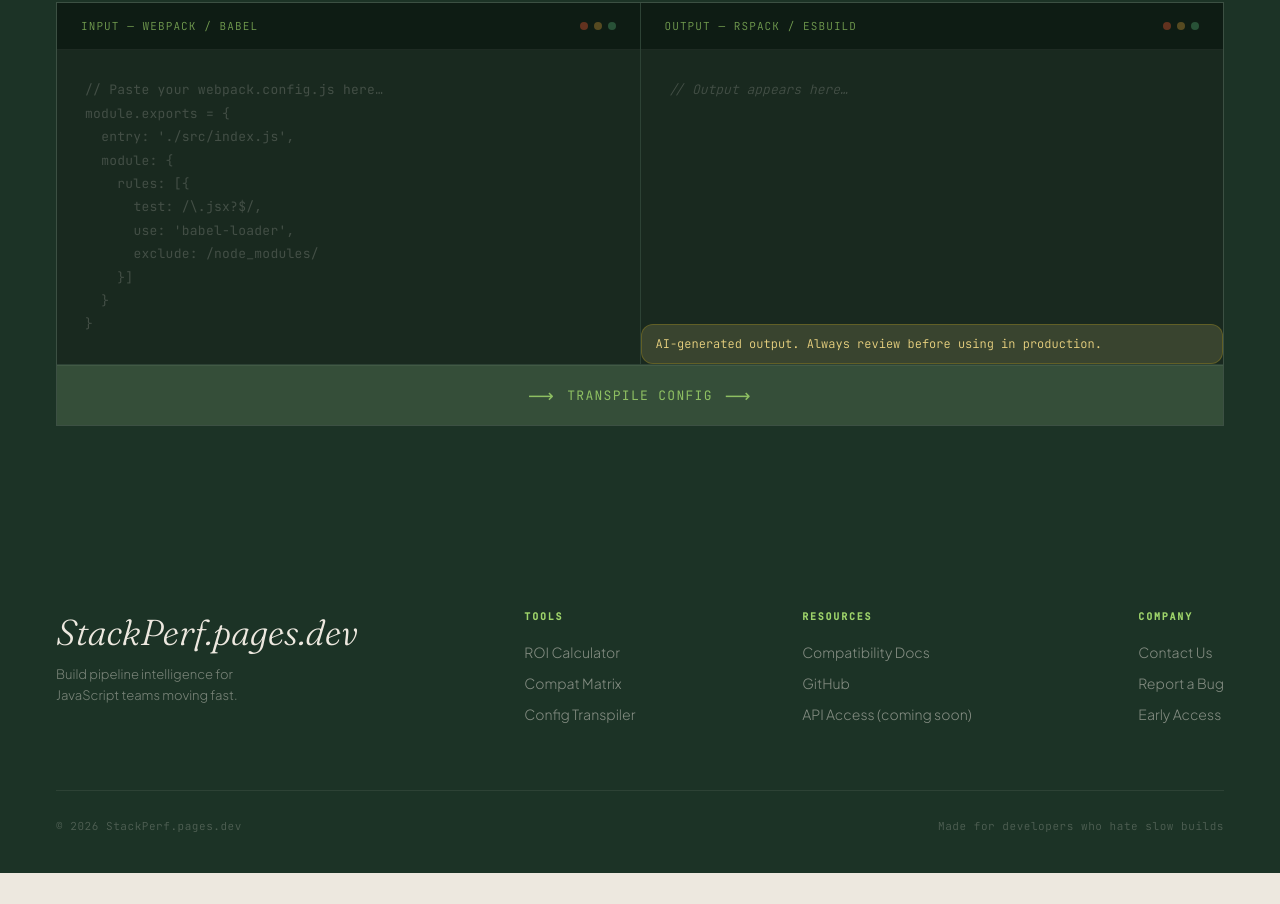
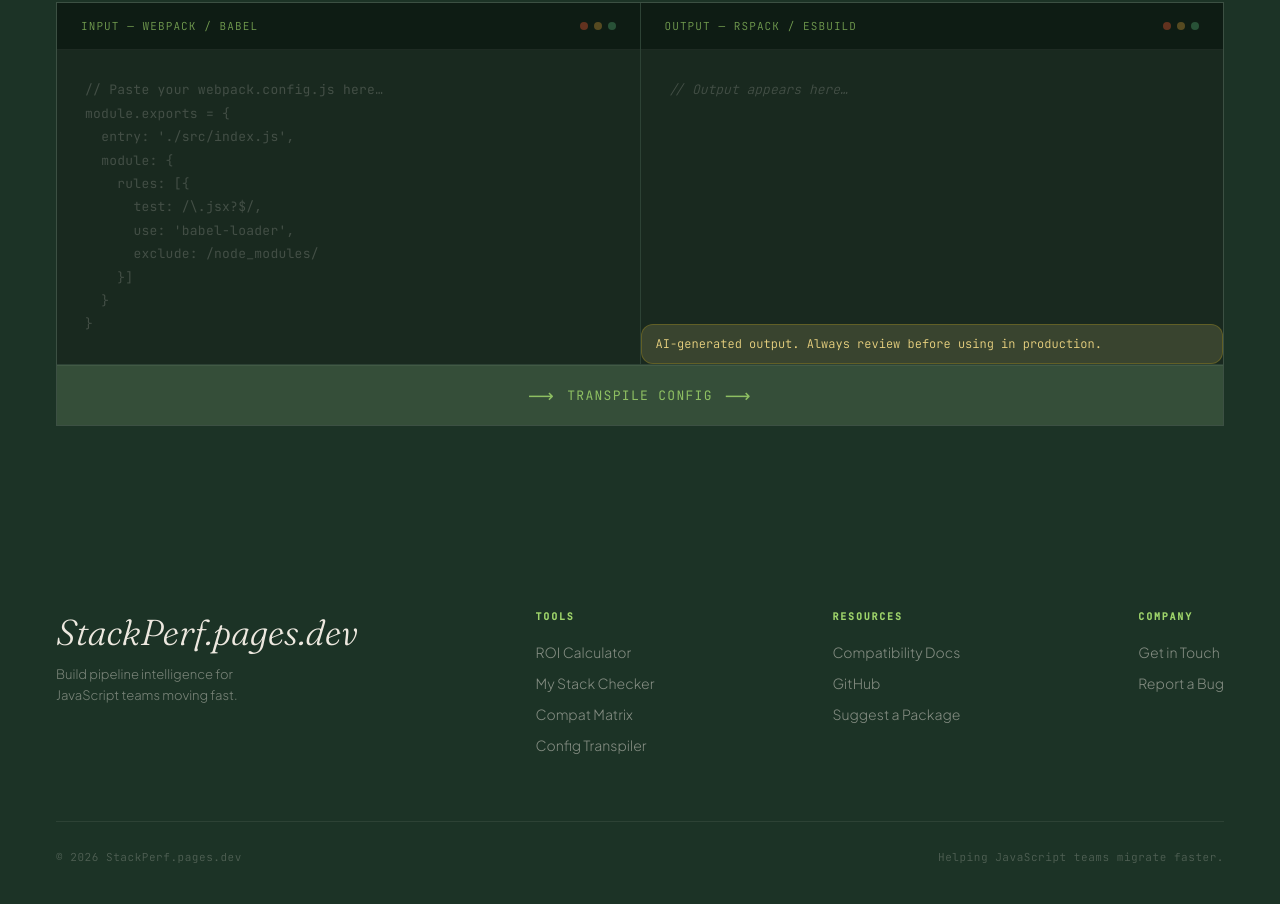
Before and after one commit to karadnagnath2007-hub/stackperf, a website: page index.html in a window 1280 px wide. Shown: the part 10304-11208 px from the top of the page. Before the commit the page ends 11177 px from the top, so only its background shows below. Drawn offline with nearby package versions, Linux system fonts and the light colour scheme.

Commit message:
Update footer with new Tools link, Resources section, Company links, and tagline

```diff
--- a/index.html
+++ b/index.html
@@ -1295,6 +1295,7 @@ module.exports = {
       <h4>Tools</h4>
       <ul>
         <li><a href="#calculator">ROI Calculator</a></li>
+        <li><a href="#mystack">My Stack Checker</a></li>
         <li><a href="#compat">Compat Matrix</a></li>
         <li><a href="#transpiler">Config Transpiler</a></li>
       </ul>
@@ -1304,21 +1305,20 @@ module.exports = {
       <ul>
         <li><a href="#compat">Compatibility Docs</a></li>
         <li><a href="https://github.com/karadnagnath2007-hub/stackperf" target="_blank" rel="noopener">GitHub</a></li>
-        <li><a href="#waitlist">API Access (coming soon)</a></li>
+        <li><a href="https://github.com/karadnagnath2007-hub/stackperf/issues/new?title=Add+package+request" target="_blank" rel="noopener">Suggest a Package</a></li>
       </ul>
     </div>
     <div class="footer-col">
       <h4>Company</h4>
       <ul>
-        <li><a href="mailto:hello@stackperf.pages.dev">Contact Us</a></li>
+        <li><a href="https://github.com/karadnagnath2007-hub/stackperf/issues" target="_blank" rel="noopener">Get in Touch</a></li>
         <li><a href="https://github.com/karadnagnath2007-hub/stackperf/issues" target="_blank" rel="noopener">Report a Bug</a></li>
-        <li><a href="#waitlist">Early Access</a></li>
       </ul>
     </div>
   </div>
   <div class="footer-bottom">
     <p>© 2026 StackPerf.pages.dev</p>
-    <p>Made for developers who hate slow builds</p>
+    <p>Helping JavaScript teams migrate faster.</p>
   </div>
 </footer>
 
```
